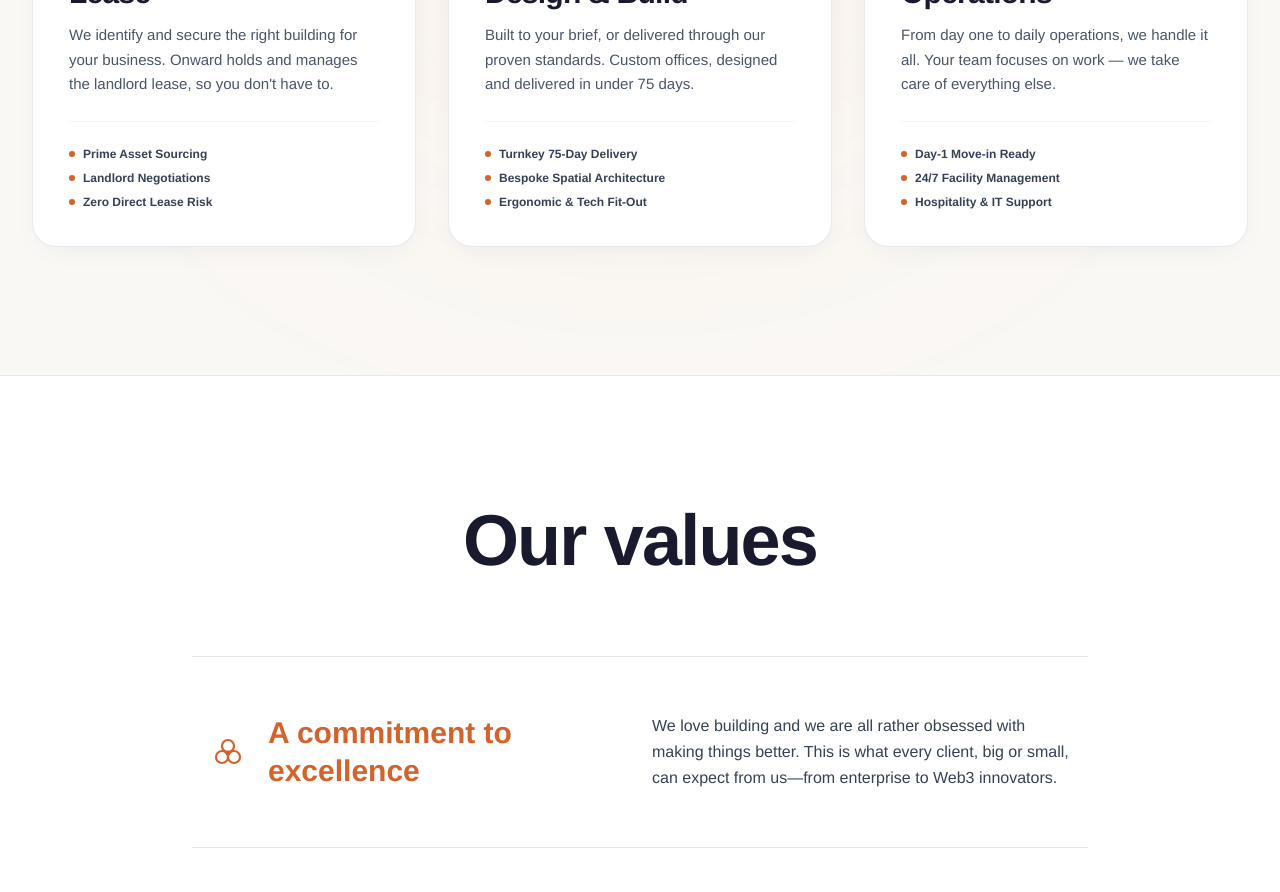
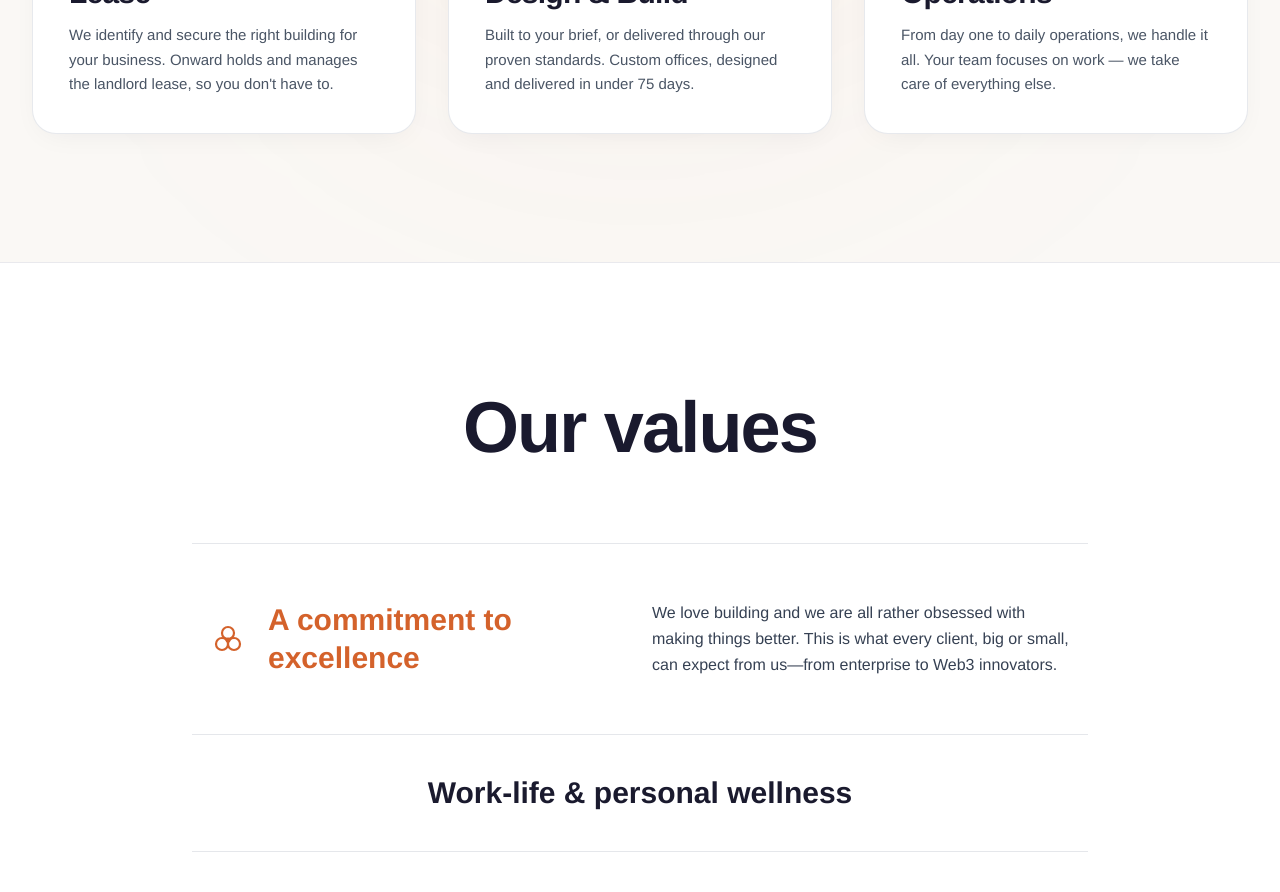
Before and after one commit to Comptech-Enterprises/onwards-website, a Next.js app: page /about in a window 1280 px wide. Shown: the part 4020-4912 px from the top of the page. Built offline with nearby package versions, Linux system fonts and the light colour scheme.

Commit message:
Remove feature highlight tags from workspace solution cards

```diff
--- a/src/app/about/page.tsx
+++ b/src/app/about/page.tsx
@@ -67,7 +67,6 @@ const workspaceSolutionSteps = [
     label: "PHASE 01",
     title: "Lease",
     desc: "We identify and secure the right building for your business. Onward holds and manages the landlord lease, so you don't have to.",
-    highlights: ["Prime Asset Sourcing", "Landlord Negotiations", "Zero Direct Lease Risk"],
     icon: (
       <svg className="w-6 h-6 text-[#d4622b]" fill="none" viewBox="0 0 24 24" stroke="currentColor" strokeWidth="2">
         <path strokeLinecap="round" strokeLinejoin="round" d="M19 21V5a2 2 0 00-2-2H7a2 2 0 00-2 2v16m14 0h2m-2 0h-5m-9 0H3m2 0h5M9 7h1m-1 4h1m4-4h1m-1 4h1m-5 10v-5a1 1 0 011-1h2a1 1 0 011 1v5m-4 0h4" />
@@ -79,7 +78,6 @@ const workspaceSolutionSteps = [
     label: "PHASE 02",
     title: "Design & Build",
     desc: "Built to your brief, or delivered through our proven standards. Custom offices, designed and delivered in under 75 days.",
-    highlights: ["Turnkey 75-Day Delivery", "Bespoke Spatial Architecture", "Ergonomic & Tech Fit-Out"],
     icon: (
       <svg className="w-6 h-6 text-[#d4622b]" fill="none" viewBox="0 0 24 24" stroke="currentColor" strokeWidth="2">
         <path strokeLinecap="round" strokeLinejoin="round" d="M11 4a2 2 0 114 0v1a1 1 0 001 1h3a1 1 0 011 1v3a1 1 0 01-1 1h-1a2 2 0 100 4h1a1 1 0 011 1v3a1 1 0 01-1 1h-3a1 1 0 01-1-1v-1a2 2 0 10-4 0v1a1 1 0 01-1 1H7a1 1 0 01-1-1v-3a1 1 0 00-1-1H4a2 2 0 110-4h1a1 1 0 001-1V7a1 1 0 011-1h3a1 1 0 001-1V4z" />
@@ -91,7 +89,6 @@ const workspaceSolutionSteps = [
     label: "PHASE 03",
     title: "Operations",
     desc: "From day one to daily operations, we handle it all. Your team focuses on work — we take care of everything else.",
-    highlights: ["Day-1 Move-in Ready", "24/7 Facility Management", "Hospitality & IT Support"],
     icon: (
       <svg className="w-6 h-6 text-[#d4622b]" fill="none" viewBox="0 0 24 24" stroke="currentColor" strokeWidth="2">
         <path strokeLinecap="round" strokeLinejoin="round" d="M13 10V3L4 14h7v7l9-11h-7z" />
@@ -403,16 +400,6 @@ export default function AboutPage() {
                         {step.desc}
                       </p>
                     </div>
-
-                    {/* Bottom Feature Tags */}
-                    <div className="pt-6 mt-6 border-t border-gray-100 flex flex-col gap-2">
-                      {step.highlights.map((h, i) => (
-                        <div key={i} className="flex items-center gap-2 text-xs font-semibold text-gray-700">
-                          <span className="w-1.5 h-1.5 rounded-full bg-[#d4622b] shrink-0" />
-                          <span>{h}</span>
-                        </div>
-                      ))}
-                    </div>
                   </div>
                 </ScrollReveal>
               ))}
```
